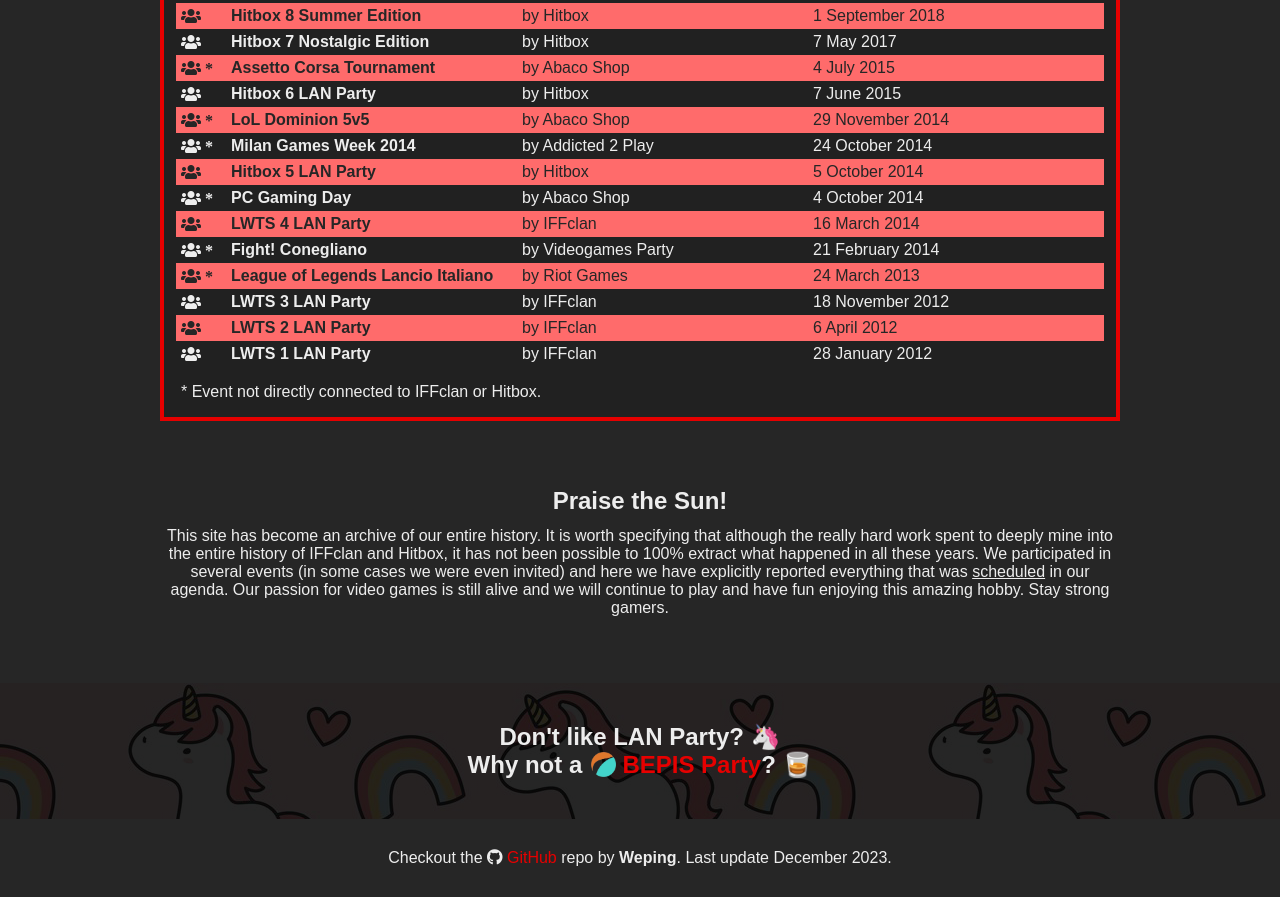
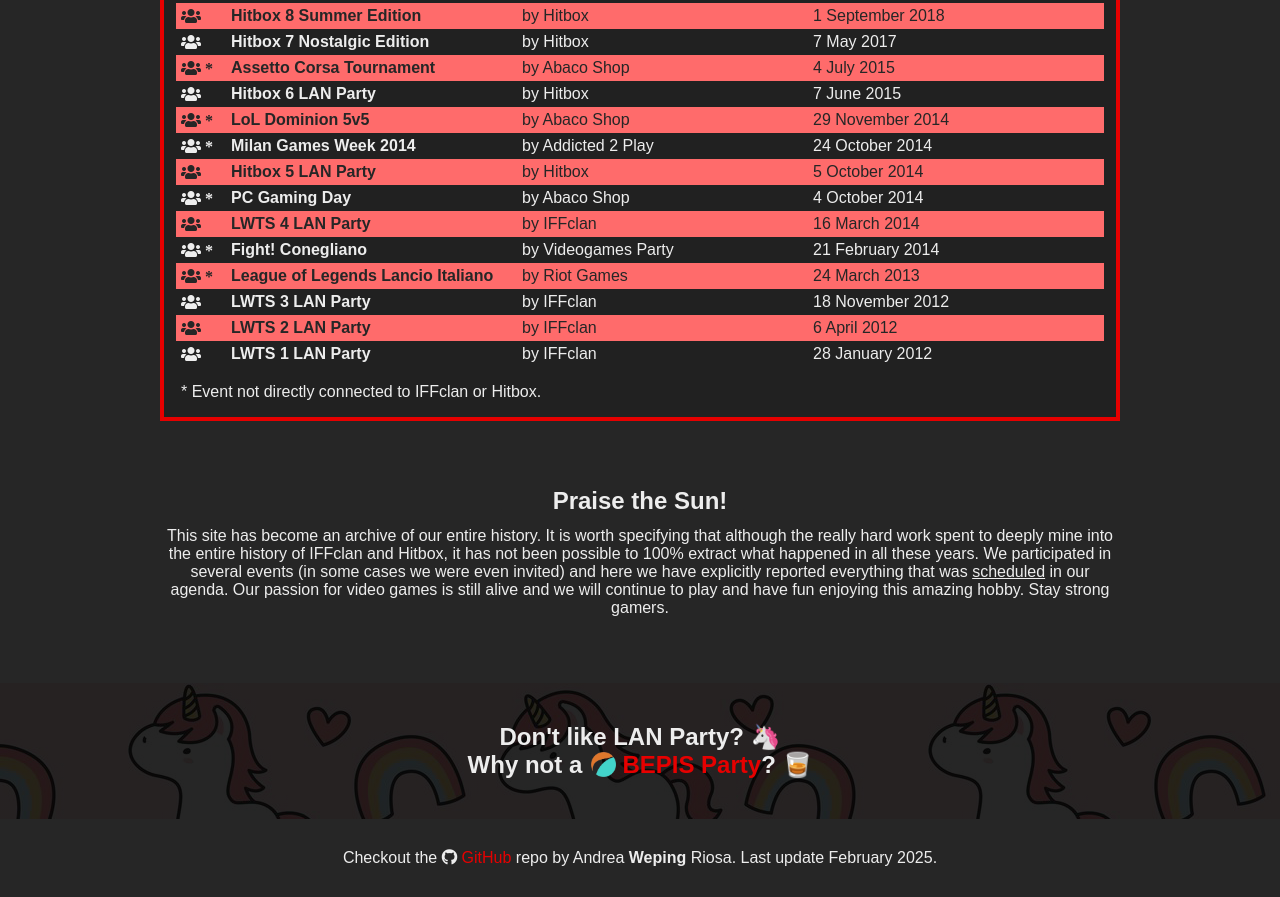
Before and after one commit to andreariosa/iffclan, a website: page index.html in a window 1280 px wide. Shown: the part 2478-3375 px from the top of the page. Drawn offline with nearby package versions, Linux system fonts and the light colour scheme; files that its build step writes are made by us from their sources; files whose address does not match are found by name.

Commit message:
Bump footer

```diff
--- a/index.html
+++ b/index.html
@@ -414,7 +414,7 @@
     </div>
 
     <div class="footer">
-      <p>Checkout the <i class="fab fa-github"></i> <a target="_blank" href="https://github.com/ariosa404/iffclan">GitHub</a> repo by <b>Weping</b>. Last update December 2023.</p>
+      <p>Checkout the <i class="fab fa-github"></i> <a target="_blank" href="https://github.com/andreariosa/iffclan">GitHub</a> repo by Andrea <b>Weping</b> Riosa. Last update February 2025.</p>
     </div>
   </div>
 
```
